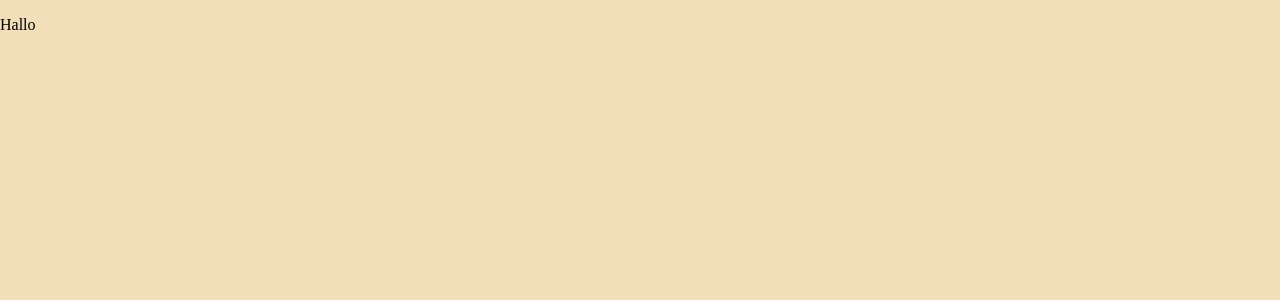
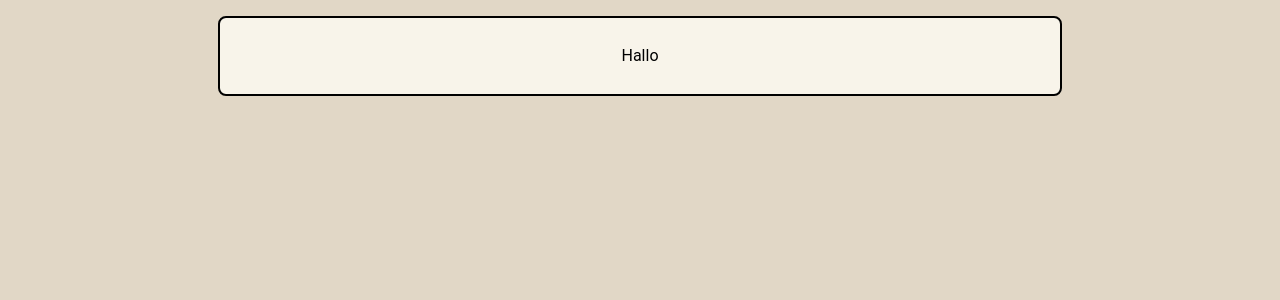
Before and after one commit to Tobiriz/BloodPressureMonitor, an Angular app: page / in a window 1280 px wide. Shown: the top 300 px of the page. Built offline with nearby package versions, Linux system fonts and the light colour scheme.

Commit message:
added colors

```diff
--- a/src/styles.scss
+++ b/src/styles.scss
@@ -1,16 +1,63 @@
 
 :root {
+    --c-black: #000000;
+
+
     --c-brown-dark: #675D50;
     --c-brown-light: #A9907E;
     --c-beige: #F3DEBA;
     --c-sage: #ABC4AA;
+
+    --c-blue: #579BB1;
+    --c-beige-var-1: #E1D7C6;
+    --c-beige-var-2: #ECE8DD;
+    --c-beige-var-3: #F8F4EA;
+
+    --c-orange: #CF8A23;
+    --c-green: #2A9C4F;
+    --c-violet: #6F0ECF;
 }
 
 :root {
-    --c-background-body: var(--c-beige);
+    --c-background-body: var(--c-beige-var-1);
+    --c-background-primary: var(--c-beige-var-2);
+    --c-background-secondry: var(--c-beige-var-3);
+
+    --c-border-primary: var(--c-brown-dark);
+    --c-border-secondry: var(--c-brown-light);
+
+    --c-text-primary: var(--c-black);
+
+    --c-systolic: var(--c-orange);
+    --c-diastolic: var(--c-green);
+    --c-pulse: var(--c-violet);
 }
 
 body {
     margin: 0;
     background-color: var(--c-background-body);
+
+    font-family: 'Roboto', sans-serif;
+    font-size: 16px;
+    line-height: 1.5;
+    color: var(--c-text-primary);
+
+    display: flex;
+    flex-direction: column;
+    min-height: 100vh;
+    align-items: center;
 }
+
+app-root {
+    display: flex;
+    flex-direction: column;
+    align-items: center;
+    width: 100%;
+    max-width: 800px;
+    padding: 10px 20px;
+    margin: 1rem 0;
+
+    background-color: var(--c-beige-var-3);
+    border: 2px solid black;
+    border-radius: 8px;
+}
```
